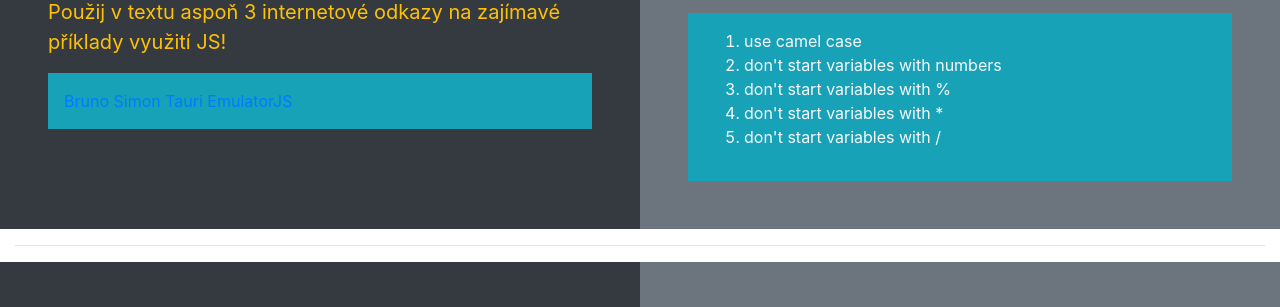
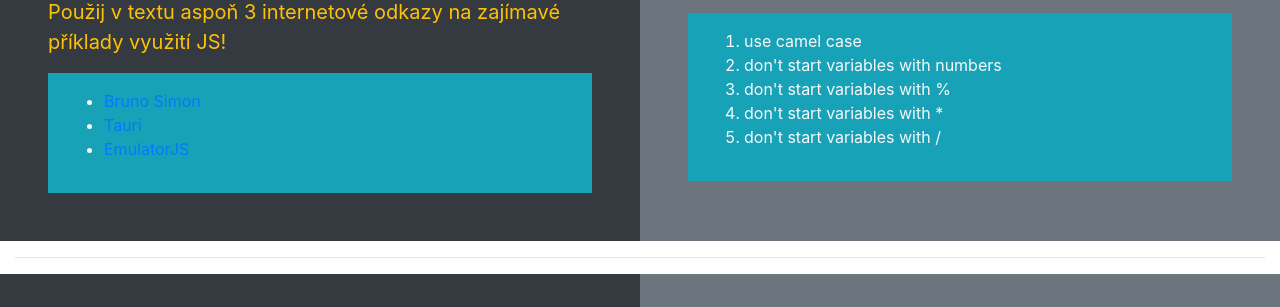
Before and after one commit to dr0th3r/zakladyJS-proverka, a plain HTML site: page index.html in a window 1280 px wide. Shown: the part 485-792 px from the top of the page. Drawn offline with nearby package versions, Linux system fonts and the light colour scheme.

Commit message:
Update links

```diff
--- a/index.html
+++ b/index.html
@@ -34,9 +34,11 @@
             </p>
           </blockquote>
           <div class="bg-info p-3">
-            <a href="https://bruno-simon.com/">Bruno Simon</a>
-            <a href="https://tauri.app/">Tauri</a>
-            <a href="https://emulatorjs.org/">EmulatorJS</a>
+            <ul>
+              <li><a href="https://bruno-simon.com/">Bruno Simon</a></li>
+              <li><a href="https://tauri.app/">Tauri</a></li>
+              <li><a href="https://emulatorjs.org/">EmulatorJS</a></li>
+            </ul>
           </div>
         </div>
         <div class="col-sm-6 bg-secondary text-light p-5">
```
